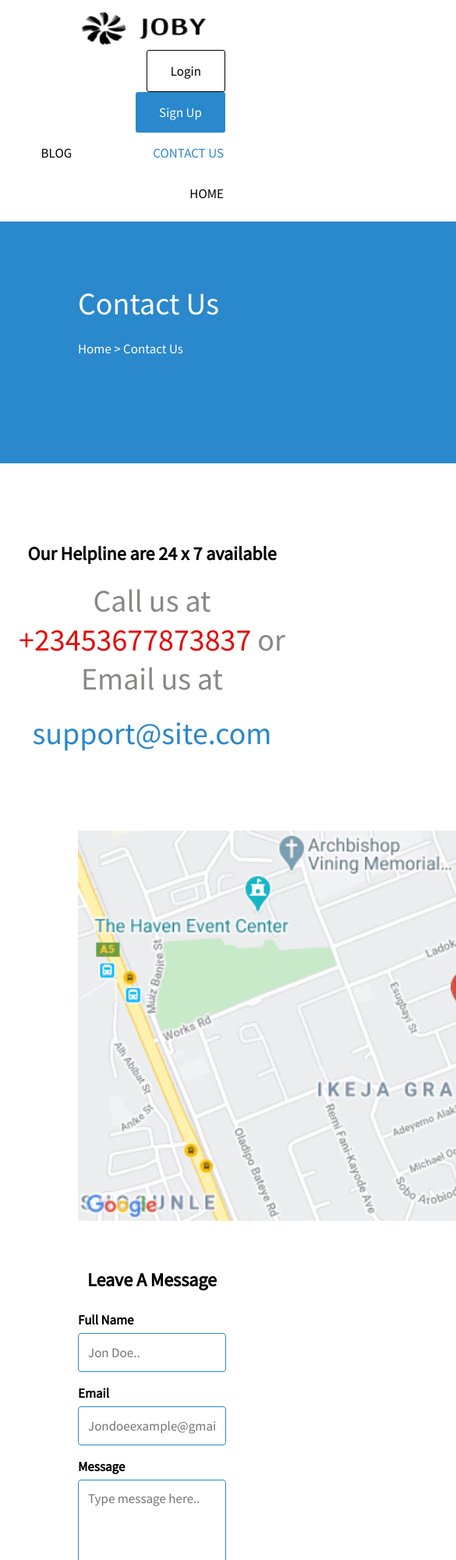
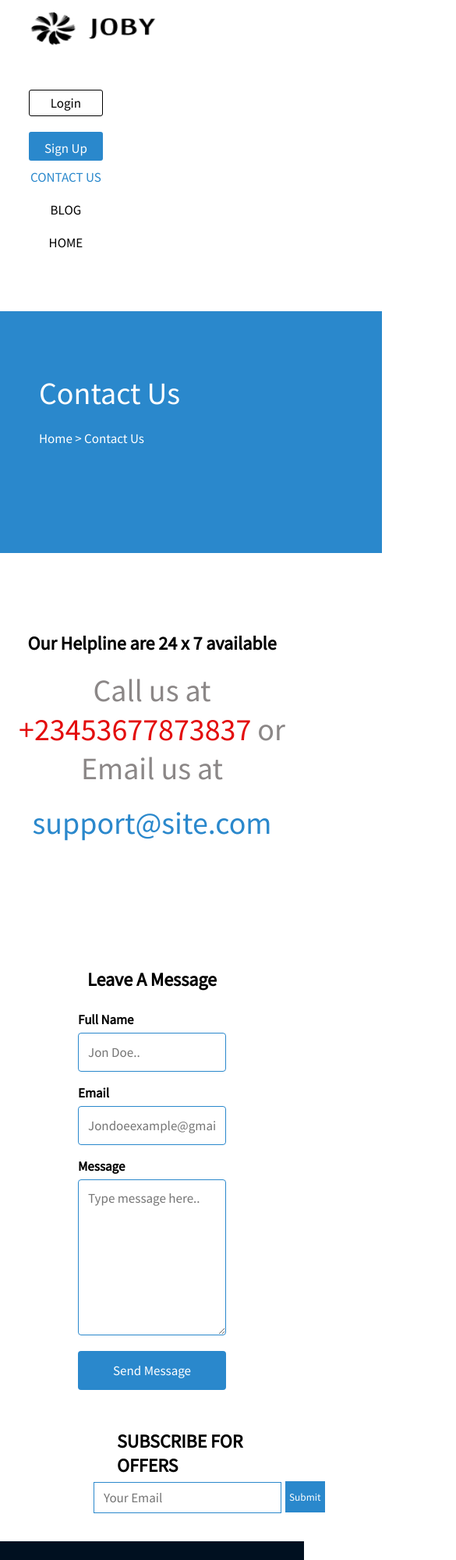
Before and after one commit to eazytimzy/envacto-works, a plain HTML site: page index.html in a window 390 px wide. Shown: the top 2000 px of the page at 78% size, 585 px wide, since content can reach past the window. Drawn offline with Linux system fonts and the light colour scheme.

Commit message:
contatct page update responsivnesss

```diff
--- a/index.html
+++ b/index.html
@@ -10,11 +10,13 @@
 <body>
     <div class="topnav">
         <img src="Group 67.png" alt="Logo.png">
+        <div class="nav">
         <a class="inactive" href="#">Login</a>
         <a class="active" href="#">Sign Up</a>
         <a id="clicked" href="#">CONTACT US</a>
         <a  href="#">BLOG</a>
          <a  href="#">HOME</a>
+        </div>
     </div>
           <p class="contact" > Contact Us <br>
          <span> Home > Contact Us</span>
@@ -77,7 +79,6 @@
                         <!-- <img src="/w3images/team2.jpg" alt="Mike" style="width:100%"> -->
                         <div class="container">
                           <h4>RESPONSE LINKS</h4>
-                          <!-- <p class="title">Art Director</p> -->
                           <p><a href="">Support</a></p>
                           <p><a href="">Offers</a></p>
 
--- a/style.css
+++ b/style.css
@@ -4,9 +4,14 @@
     font-family: 'Source Sans Pro';
     background-color: white
 }
-
+.nav{
+  margin-top: -60px;
+  margin-left:0px;
+  margin-bottom: 7px;
+  padding: 5px 1px 50px;
+ }
 .topnav {
-  overflow: hidden;
+  /* overflow: hidden; */
   background-color:white;
   padding: 10px 1px;
 }
@@ -152,6 +157,7 @@
   .subsribe{
     padding: 20px 100px 20px 100px;
     display:inline-flex;
+
   }
   .subscribe-btn input[type=email]{
     width: 500px;
@@ -253,3 +259,186 @@ footer a, footer p, footer h4{
     .column {
       width: 100%;
       display: block;
+    }
+    .topnav {
+      /* overflow: hidden; */
+      background-color:white;
+      padding: 10px 1px;
+      display: flex;
+      width: 100%;
+    }
+    .topnav img{
+      width: 100px;
+      height: 40px;
+      padding-left: 20px;
+      line-height: 5px;
+      }
+      .nav{
+       margin-top: 100px;
+       margin-left: -200px;
+      }
+    .topnav a {
+      display: block;
+      float: none;
+      color: black;
+      text-align: center;
+      font-size: 17px;
+      margin-right: 50px;
+      padding: 10px 2px;
+      font-weight: 300px;
+
+    }
+    .topnav a.active {
+      background-color: #2A88CC;
+      color: white;
+      padding: 10px 10px 5px;
+      border-radius: 3px;
+      margin-top: 20px;
+
+    }
+
+    .topnav a.inactive {
+      color: black;
+      padding: 5px 10px 5px;
+      border-radius: 3px;
+      border-color: black;
+      margin-top: 0px;
+      border-width: 1.5px;
+      border-style: solid;
+    }
+
+    .topnav a:hover {
+      background-color: #2A88CC;
+      color: white;
+      padding: 5px 10px 5px;
+      border-radius: 3px;
+    }
+
+    #clicked:hover {
+      background-color: #2A88CC;
+      color: white;
+      padding: 5px 10px 5px;
+      border-radius: 3px;
+      margin-top: 10px;
+    }
+      .map{
+      display: none;
+      }
+    .subsribe{
+      padding: 20px 10px 20px 100px;
+      display:block;
+
+    }
+    .subscribe-btn input[type=email]{
+      width: 300px;
+      height: 200px;
+      margin-right: 0px;
+      margin-left: -200px;
+
+    }
+    .subscribe-btn{
+      display: flex;
+      margin-left: -380px;
+    }
+
+    .subscribe-btn button{
+        background-color:#2A88CC ;
+        padding: 5px;
+        color: white;
+        border: none;
+        height: 40px;
+        padding: 5px 5px;
+        width: 80px;
+        margin-left: 5px;
+        margin-top: 5px;
+    }
+
+  #sub-text{
+   font-weight: bold;
+    font-size: 24px;
+    padding-top: 10px;
+    }
+  }
+ #imgs{
+    background-color:#001020;
+    margin-right: 60px;
+ }
+
+    @media screen and (max-width: 1400px){
+      .topnav img{
+        width: 200px;
+        height: 50px;
+        padding-left: 35px;
+        line-height: 5px;
+ }
+ .contact{
+  padding: 80px 50px;
+ }
+ .map{
+  max-width:1050px;
+  margin-left: 100px;
+  margin-right: 100px;
+  padding-left:100px;
+}
+.subscribe-btn input[type=email]{
+  max-width: 300px;
+  border-radius:0px;
+  height: 40px;
+  margin-left: 380px;
+
+
+}
+
+}
+
+@media screen and (max-width:1000px){
+  .subscribe-btn input[type=email]{
+    max-width: 300px;
+    border-radius:0px;
+    height: 40px;
+    margin-left: 380px;
+
+
+  }
+  .map{
+    width:650px;
+    margin-left: 100px;
+    margin-right: 200px;
+  }
+  .subsribe{
+    padding: 20px 10px 20px 100px;
+    display:block;
+    margin-left: 50px;
+
+
+  }
+  .subscribe-btn input[type=email]{
+    width: 300px;
+    height: 40px;
+    margin-right: 0px;
+    margin-left: 350px;
+
+  }
+  .subscribe-btn{
+    display: flex;
+    margin-left: -380px;
+  }
+
+  .subscribe-btn button{
+      background-color:#2A88CC ;
+      padding: 5px;
+      color: white;
+      border: none;
+      height: 40px;
+      padding: 5px 5px;
+      width: 80px;
+      margin-left: 5px;
+      margin-top: 5px;
+  }
+
+#sub-text{
+ font-weight: bold;
+  font-size: 24px;
+  padding-top: 10px;
+  }
+}
```
